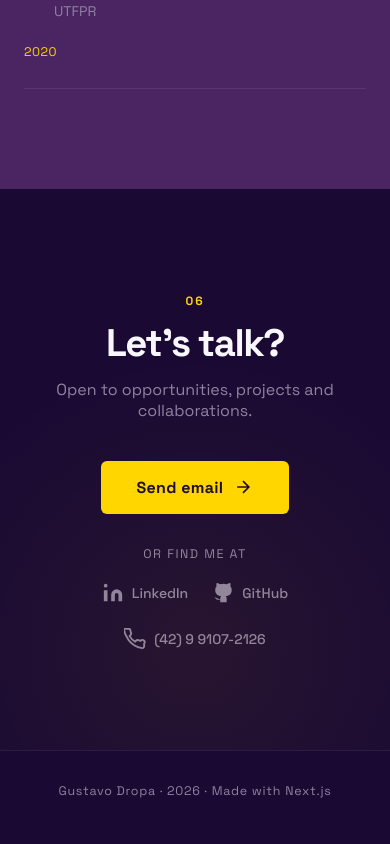
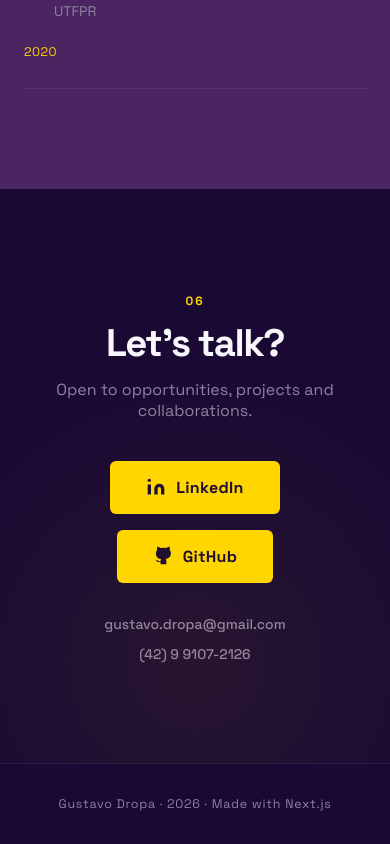
Before and after one commit to GuDropa/portfolio, a Next.js app: page /en in a window 390 px wide. Shown: the part 7678-8522 px from the top of the page. Built offline with nearby package versions, Linux system fonts and the light colour scheme.

Commit message:
feat: redesign contact section with LinkedIn and GitHub action buttons
Replace single email CTA with two prominent action buttons for LinkedIn and GitHub,
with email and phone contact information displayed below. Improves accessibility
to social profiles and modernizes the contact section layout.

```diff
--- a/src/components/sections/Contact.module.scss
+++ b/src/components/sections/Contact.module.scss
@@ -52,11 +52,18 @@
   margin-top: 12px;
 }
 
-.emailCta {
+.buttonGroup {
+  display: flex;
+  justify-content: center;
+  gap: 16px;
+  margin-top: 40px;
+  flex-wrap: wrap;
+}
+
+.ctaButton {
   display: inline-flex;
   align-items: center;
   gap: 10px;
-  margin-top: 40px;
   padding: 16px 36px;
   background: var(--accent);
   color: var(--bg);
@@ -72,26 +79,15 @@
   }
 }
 
-.or {
-  font-size: 0.78rem;
-  color: var(--muted);
+.contactLinks {
+  display: flex;
+  flex-direction: column;
+  align-items: center;
+  gap: 12px;
   margin-top: 32px;
-  letter-spacing: 0.12em;
-  text-transform: uppercase;
 }
 
-.socials {
-  display: flex;
-  justify-content: center;
-  gap: 24px;
-  margin-top: 20px;
-  flex-wrap: wrap;
-}
-
-.social {
-  display: flex;
-  align-items: center;
-  gap: 8px;
+.contactLink {
   color: var(--muted);
   font-size: 0.875rem;
   font-weight: 500;
--- a/src/components/sections/Contact.tsx
+++ b/src/components/sections/Contact.tsx
@@ -21,27 +21,15 @@ export function Contact() {
           <h2 className={styles.title}>{t('title')}</h2>
           <p className={styles.subtitle}>{t('subtitle')}</p>
 
-          <a
-            href="mailto:gustavo.dropa@gmail.com"
-            className={styles.emailCta}
-          >
-            {t('email_cta')}
-            <svg width="20" height="20" viewBox="0 0 24 24" fill="none" stroke="currentColor" strokeWidth="2">
-              <path d="M5 12h14M12 5l7 7-7 7"/>
-            </svg>
-          </a>
-
-          <p className={styles.or}>{t('or')}</p>
-
-          <div className={styles.socials}>
+          <div className={styles.buttonGroup}>
             <a
               href="https://www.linkedin.com/in/gustavo-dropa/"
               target="_blank"
               rel="noopener noreferrer"
-              className={styles.social}
+              className={styles.ctaButton}
               aria-label="LinkedIn"
             >
-              <svg width="22" height="22" viewBox="0 0 24 24" fill="currentColor">
+              <svg width="20" height="20" viewBox="0 0 24 24" fill="currentColor">
                 <path d="M16 8a6 6 0 016 6v7h-4v-7a2 2 0 00-2-2 2 2 0 00-2 2v7h-4v-7a6 6 0 016-6zM2 9h4v12H2z"/>
                 <circle cx="4" cy="4" r="2"/>
               </svg>
@@ -52,23 +40,28 @@ export function Contact() {
               href="https://github.com/GuDropa"
               target="_blank"
               rel="noopener noreferrer"
-              className={styles.social}
+              className={styles.ctaButton}
               aria-label="GitHub"
             >
-              <svg width="22" height="22" viewBox="0 0 24 24" fill="currentColor">
+              <svg width="20" height="20" viewBox="0 0 24 24" fill="currentColor">
                 <path d="M9 19c-5 1.5-5-2.5-7-3m14 6v-3.87a3.37 3.37 0 00-.94-2.61c3.14-.35 6.44-1.54 6.44-7A5.44 5.44 0 0020 4.77 5.07 5.07 0 0019.91 1S18.73.65 16 2.48a13.38 13.38 0 00-7 0C6.27.65 5.09 1 5.09 1A5.07 5.07 0 005 4.77a5.44 5.44 0 00-1.5 3.78c0 5.42 3.3 6.61 6.44 7A3.37 3.37 0 009 18.13V22"/>
               </svg>
               GitHub
             </a>
+          </div>
+
+          <div className={styles.contactLinks}>
+            <a
+              href="mailto:gustavo.dropa@gmail.com"
+              className={styles.contactLink}
+            >
+              gustavo.dropa@gmail.com
+            </a>
 
             <a
               href="tel:+5542991072126"
-              className={styles.social}
-              aria-label="Phone"
+              className={styles.contactLink}
             >
-              <svg width="22" height="22" viewBox="0 0 24 24" fill="none" stroke="currentColor" strokeWidth="2">
-                <path d="M22 16.92v3a2 2 0 01-2.18 2 19.79 19.79 0 01-8.63-3.07A19.5 19.5 0 013.07 9.8a19.79 19.79 0 01-3.07-8.67A2 2 0 012 .82h3a2 2 0 012 1.72c.127.96.361 1.903.7 2.81a2 2 0 01-.45 2.11L6.09 8.91a16 16 0 006 6l1.27-1.27a2 2 0 012.11-.45c.907.339 1.85.573 2.81.7A2 2 0 0122 16.92z"/>
-              </svg>
               (42) 9 9107-2126
             </a>
           </div>
```
